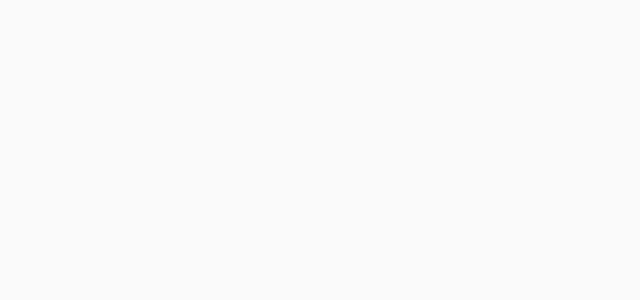
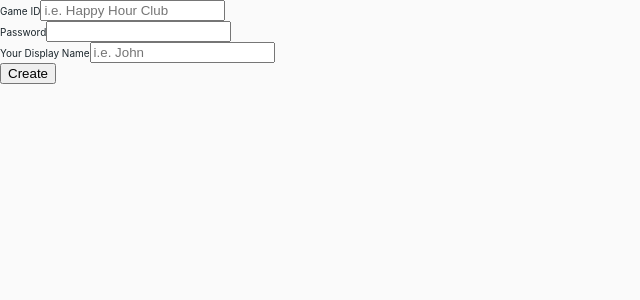
Before and after one commit to grahambewley/waterfall-client, a React (Create React App) app: page /join in a window 1280 px wide. Shown: the top 300 px of the page, without its empty margins (0-640 px from the left). Built offline with nearby package versions, Linux system fonts and the light colour scheme.

Commit message:
Build create game and join game functions

```diff
--- a/package.json
+++ b/package.json
@@ -10,7 +10,9 @@
     "@testing-library/react": "^9.5.0",
     "@testing-library/user-event": "^7.2.1",
     "axios": "^0.19.2",
+    "js-cookie": "^2.2.1",
     "node-sass": "^4.13.1",
+    "randomstring": "^1.1.5",
     "react": "^16.13.1",
     "react-dom": "^16.13.1",
     "react-router-dom": "^5.1.2",
--- a/src/components/playColumn/playColumn.js
+++ b/src/components/playColumn/playColumn.js
@@ -18,7 +18,7 @@ const PlayColumn = ({ gameStatus }) => {
                     return (
                         <div className={classes.player} key={index}>
                             <p className={classNames.join(' ')}>
-                                { player.name }
+                                { player.player_name }
                                 { player.qMaster && <FontAwesomeIcon className={classes.playerIcon} icon={faQuestionCircle}/> }
                                 { player.tMaster && <FontAwesomeIcon className={classes.playerIcon} icon={faThumbsUp}/> }
                             </p>
@@ -26,7 +26,7 @@ const PlayColumn = ({ gameStatus }) => {
                     )
                 })}
             </div>
-            <div className={classes.rulesWrapper}>
+            {/* <div className={classes.rulesWrapper}>
                 <h2 className={classes.columnHeader}>Rules:</h2>
                 { gameStatus.rules.length > 0 ?
                     <ol className={classes.ruleList}>
@@ -36,7 +36,7 @@ const PlayColumn = ({ gameStatus }) => {
                     </ol>
                     : <p className={classes.noRules}>No rules yet.</p>
                 }
-            </div>
+            </div> */}
         </div>
     );
 }
--- a/src/containers/join/join.js
+++ b/src/containers/join/join.js
@@ -1,10 +1,98 @@
 import React from 'react';
+import { useHistory } from "react-router-dom";
 import classes from './join.module.scss';
+import baseUrl from '../../utils/baseUrl';
+import axios from 'axios';
+import randomString from 'randomstring';
+import cookie from 'js-cookie';
 
 const Join = () => {
+
+    const [formDisabled, setFormDisabled] = React.useState(false);
+
+    const history = useHistory();
+
+    async function validateGame(e) {
+        e.preventDefault();
+        setFormDisabled(true)
+
+        try {
+            const shortId = e.target.elements.gameId.value;
+            const password = e.target.elements.gamePassword.value;
+            const player_name = e.target.elements.playerName.value;
+
+            const url = `${baseUrl}/validate`;
+            const payload = {
+                shortId,
+                password
+            }
+            const response = await axios.post(url, payload);
+
+            // if response.data.gameData ... addPlayerToGame
+            if(response.data.gameData) {
+                addPlayerToGame(shortId, player_name)
+            } else {
+                alert(response.data.error);
+            }
+        } catch(error) {
+            alert("Sorry, there was an error adding you to the game: ", error);
+        } finally {
+            setFormDisabled(false);
+        }
+
+    }
+
+    async function addPlayerToGame(shortId, player_name) {
+        setFormDisabled(true);
+
+        // generate random string to identify this user
+        const player_id = randomString.generate(7);
+
+        try {
+            // add user to game with name and id
+            const url = `${baseUrl}/addPlayerToGame`;
+            const payload = {
+                shortId,
+                player_name,
+                player_id
+            }
+            const response = await axios.post(url, payload);
+
+            // If a newPlayer was returned, then store player name and ID in cookies and load game
+            if(response.data.newPlayer) {
+                cookie.set('player_name', player_name);
+                cookie.set('player_id', player_id);
+                cookie.set('shortId', shortId);
+                history.push('/play');
+            }
+
+        } catch(error) {
+            alert("Sorry, there was an error adding you to the game: ", error);
+        } finally {
+            setFormDisabled(false);
+        }
+
+    }
+
     return (
         <div className={classes.wrapper}>
-
+            <form disabled={formDisabled} className={classes.form} onSubmit={validateGame}>
+                <div className={classes.formItem}>
+                    <label className={classes.formLabel} htmlFor='gameId'>Game ID</label>
+                    <input className={classes.formInput} name='gameId' type='text' placeholder='i.e. Happy Hour Club'/>
+                </div>
+                <div className={classes.formItem}>
+                    <label className={classes.formLabel} htmlFor='gamePassword'>Password</label>
+                    <input className={classes.formInput} name='gamePassword' type='password'/>
+                </div>
+                <div className={classes.formItem}>
+                    <label className={classes.formLabel} htmlFor='playerName'>Your Display Name</label>
+                    <input className={classes.formInput} name='playerName' type='text' placeholder='i.e. John'/>
+                </div>
+                <div className={classes.formItem}>
+                    <input className={classes.formButton} type='submit' value='Create'/>
+                </div>
+            </form>
         </div>
     )
 }
--- a/src/containers/new/new.js
+++ b/src/containers/new/new.js
@@ -1,12 +1,16 @@
 import React from 'react';
+import { useHistory } from "react-router-dom";
 import classes from './new.module.scss';
 import baseUrl from '../../utils/baseUrl';
 import axios from 'axios';
+import randomString from 'randomstring';
+import cookie from 'js-cookie';
 
 const New = () => {
     const [formDisabled, setFormDisabled] = React.useState(false);
     const [gameData, setGameData] = React.useState();
-    const [password, setPassword] = React.useState(); // Stored separately so it can be used to join the game after creating
+
+    const history = useHistory();
 
     async function createGame(e) {
         e.preventDefault();
@@ -15,7 +19,6 @@ const New = () => {
 
         const gameName = e.target.elements.gameName.value;
         const password = e.target.elements.gamePassword.value;
-        setPassword(password);
 
         try {
             // Create game and get back game ID
@@ -26,7 +29,6 @@ const New = () => {
             };
             const response = await axios.post(url, payload);
             setGameData(response.data.gameData);
-            console.log(response);
         } catch(error) {
             alert("Sorry, there was an error starting your game: ", error);
         } finally {
@@ -34,28 +36,39 @@ const New = () => {
         }
     }
 
-    async function joinGame(e) {
+    async function addPlayerToGame(e) {
         e.preventDefault();
 
         setFormDisabled(true);
 
         const playerName = e.target.elements.playerName.value;
+        // generate random string to identify this user
+        const playerId = randomString.generate(7);
 
         try {
-            // Join game and get back status (either response or error)
-            const url = `${baseUrl}/joinGame`;
+            // add user to game with name and id
+            const url = `${baseUrl}/addPlayerToGame`;
             const payload = {
                 shortId: gameData.shortId,
-                password,
-                playerName
-            };
+                player_name: playerName,
+                player_id: playerId
+            }
             const response = await axios.post(url, payload);
-            console.log(response);
+
+            // If a newPlayer was returned, then store player name and ID in cookies and load game
+            if(response.data.newPlayer) {
+                cookie.set('player_name', response.data.newPlayer.player_name);
+                cookie.set('player_id', response.data.newPlayer.player_id);
+                cookie.set('shortId', gameData.shortId);
+                history.push('/play');
+            }
+
         } catch(error) {
-            alert("Sorry, there was an error joining the game: ", error);
+            alert("Sorry, there was an error adding you to the game: ", error);
         } finally {
             setFormDisabled(false);
         }
+
     }
 
     return (
@@ -77,7 +90,7 @@ const New = () => {
                     </div>
                 </form>
             :
-                <form disabled={formDisabled} className={classes.form} onSubmit={joinGame}>
+                <form disabled={formDisabled} className={classes.form} onSubmit={addPlayerToGame}>
                     <div className={classes.formItem}>
                         <label className={classes.formLabel} htmlFor='playerName'>Your Display Name</label>
                         <input className={classes.formInput} name='playerName' type='text' placeholder='i.e John'/>
--- a/src/containers/play/play.js
+++ b/src/containers/play/play.js
@@ -1,5 +1,6 @@
 import React from 'react';
 import socketIOClient from 'socket.io-client';
+import cookie from 'js-cookie';
 import baseUrl from '../../utils/baseUrl';
 import classes from './play.module.scss';
 import PlayBoard from '../../components/playBoard/playBoard';
@@ -11,9 +12,21 @@ const Play = () => {
     const socket = socketIOClient(baseUrl);
 
     React.useEffect(() => {
-        // const socket = socketIOClient(endpoint);
+        // On mount, join game using data from cookies
+        const player_id = cookie.get('player_id');
+        const player_name = cookie.get('player_name');
+        const shortId = cookie.get('shortId');
+
+        socket.emit('join', { shortId, player_id, player_name }, (response) => {
+            if(response.error) {
+                alert(response.error);
+            } else {
+                setGameStatus(response.gameStatus);
+            }
+        });
+
+        // When currentGameStatus is transmitted to client, update game status
         socket.on("currentGameStatus", gameStatus => {
-            console.log("Current game status: ", gameStatus);
             setGameStatus(gameStatus);
         });
     }, []);
```
Also changed, not shown: 1 other file (tests, documents, lock files or other folders).
